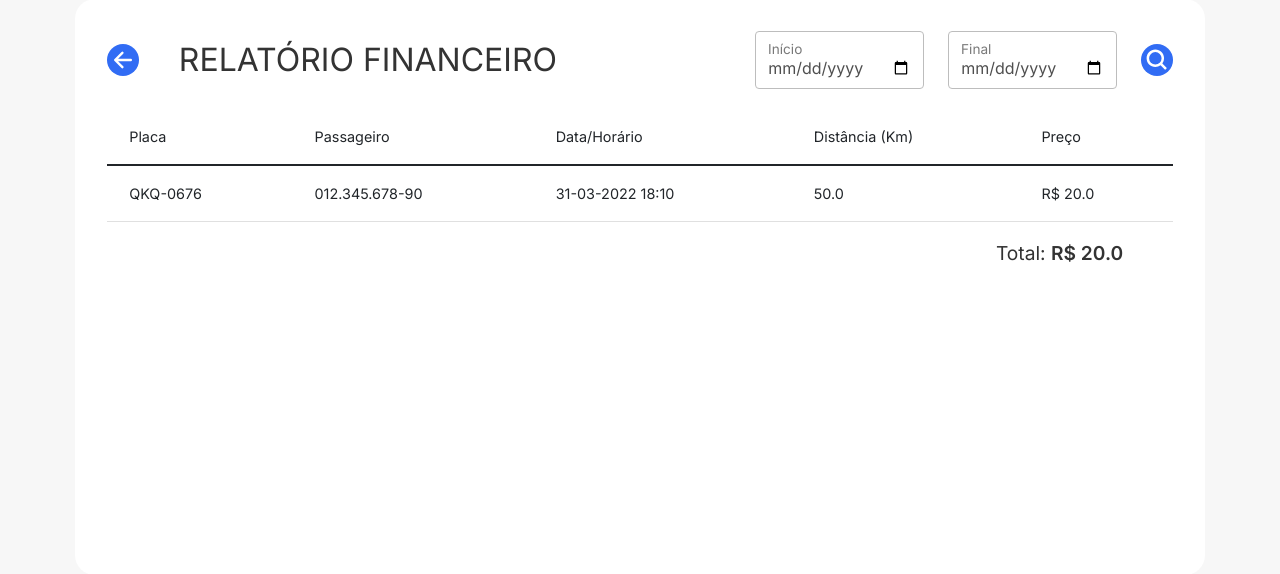
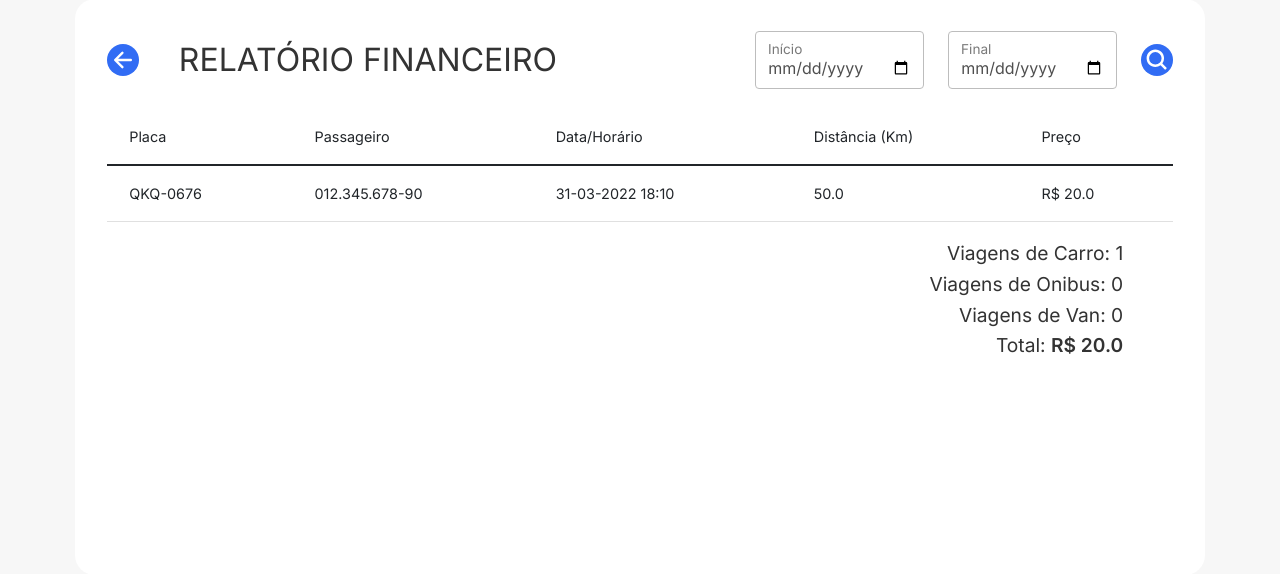
Before and after one commit to nataliafonseca/flask-systrans, a Flask app: page /report in a window 1280 px wide. Shown: the part 145-719 px from the top of the page. Run offline with Flask 2, Linux system fonts and the light colour scheme; a user stored in the database is signed in; data comes from the database, SQL or seed files in the repository; some libraries are stand-ins or nearby versions.

Commit message:
contagem de viagens por tipo de veículo

```diff
--- a/app/controller/report.py
+++ b/app/controller/report.py
@@ -1,6 +1,7 @@
 from app import app
 from app.model.forms.report import ReportForm
 from app.model.tables.ride import Ride
+from app.model.tables.vehicle import Vehicle
 from flask import redirect, render_template, url_for
 from flask_login import current_user
 from datetime import datetime
@@ -41,8 +42,21 @@ def report():
         )
 
     total = 0
+    van = 0
+    car = 0
+    bus = 0
+
     for ride in rides_list:
         total += ride.price
+        vehicle = Vehicle.query.filter_by(
+            plate=f'{ride.vehicle_plate}'
+        ).first()
+        if vehicle.type == 'Van':
+            van += 1
+        elif vehicle.type == 'Carro':
+            car += 1
+        elif vehicle.type == 'Onibus':
+            bus += 1
 
     return render_template(
         'report.html',
@@ -50,4 +64,7 @@ def report():
         username=username,
         form=form,
         total=total,
+        van=van,
+        car=car,
+        bus=bus,
     )
--- a/app/templates/report.html
+++ b/app/templates/report.html
@@ -84,6 +84,18 @@
       </tbody>
     </table>
     <div class="total">
+      <span>Viagens de Carro:</span>
+      {{ car }}
+    </div>
+    <div class="total">
+      <span>Viagens de Onibus:</span>
+      {{ bus }}
+    </div>
+    <div class="total">
+      <span>Viagens de Van:</span>
+      {{ van }}
+    </div>
+    <div class="total">
       <span>Total:</span>
       <nobr>R$ {{ total / 100 }}</nobr>
     </div>
```
